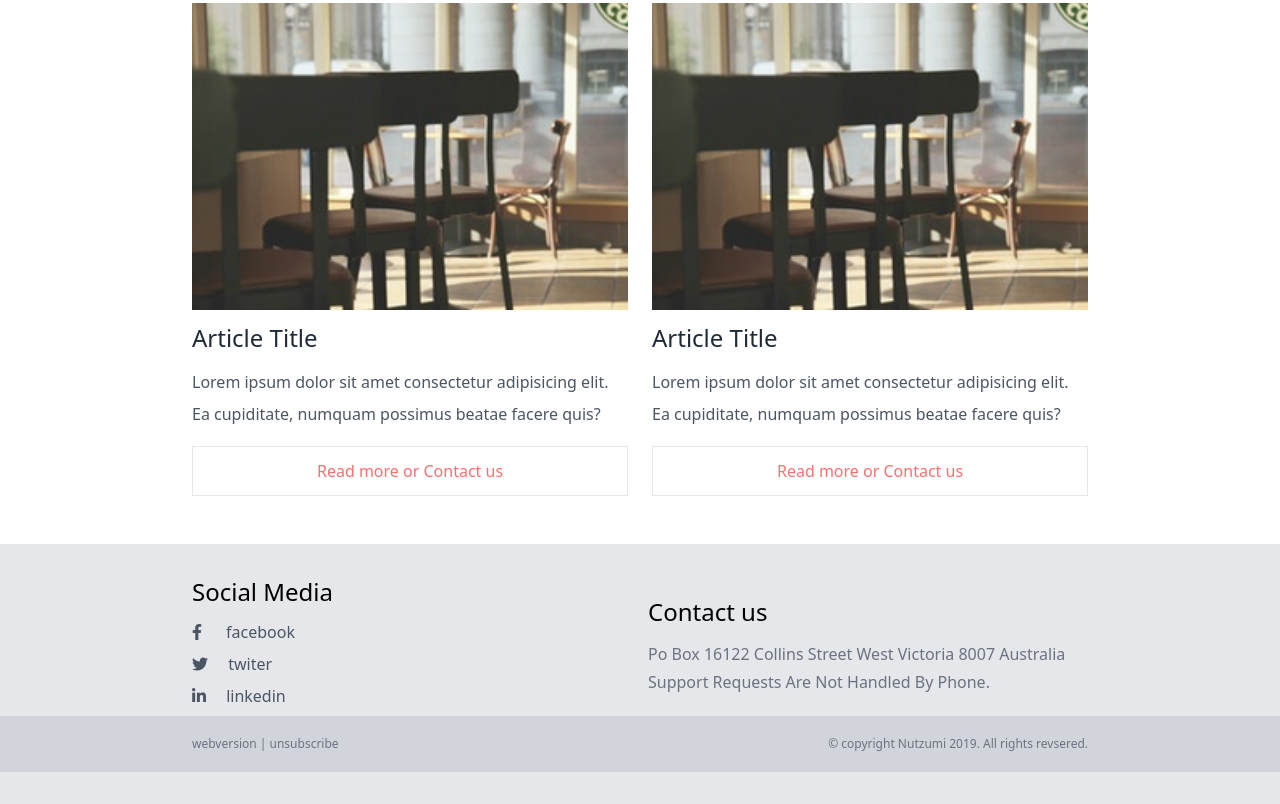
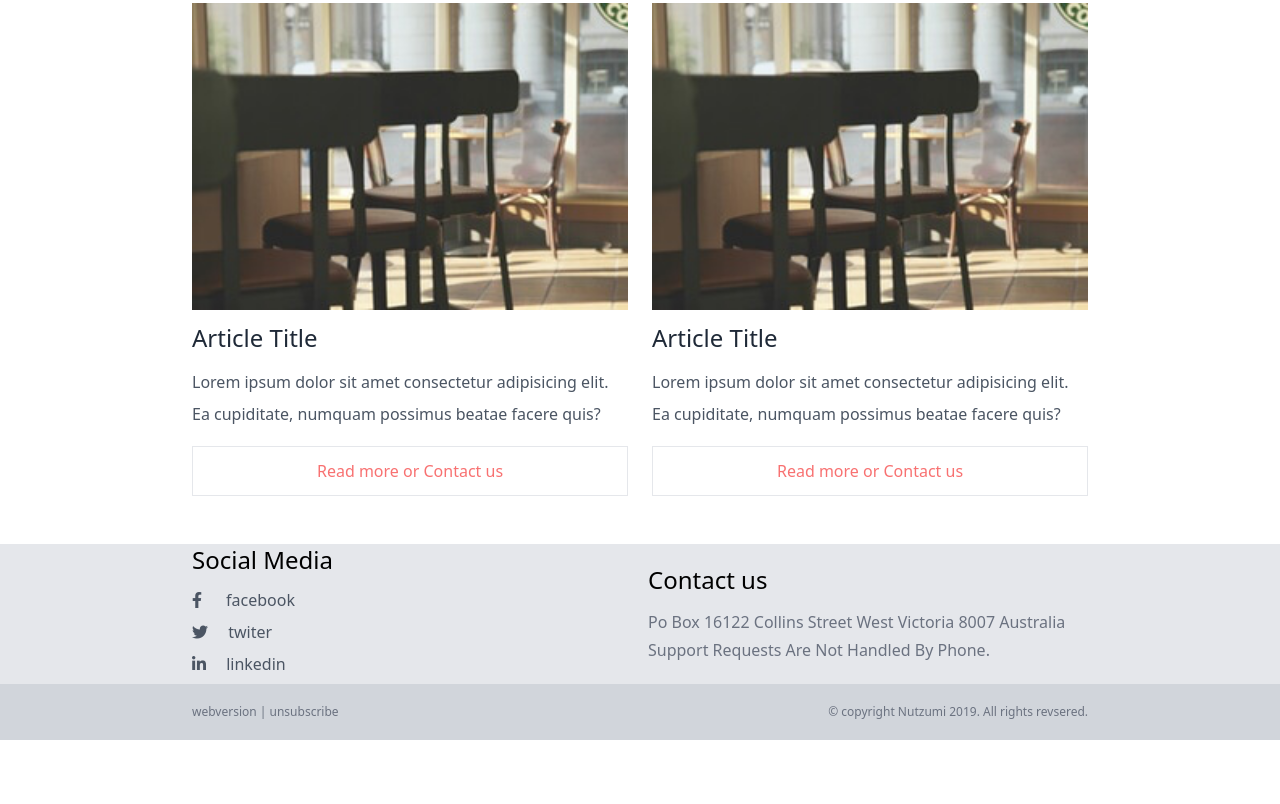
Before and after one commit to zubayer-47/grid-tailwind, a plain HTML site: page index.html in a window 1280 px wide. Shown: the part 4577-5381 px from the top of the page. After the commit the page ends 5317 px from the top, so only its background shows below. Drawn offline with Linux system fonts and the light colour scheme.

Commit message:
changes to be commited

```diff
--- a/index.html
+++ b/index.html
@@ -641,7 +641,7 @@
       </div>
     </section>
 
-    <section class="bg-gray-200 py-8">
+    <section class="bg-gray-200 pt-8">
       <div
         class="
           sm:max-w-xl
```
